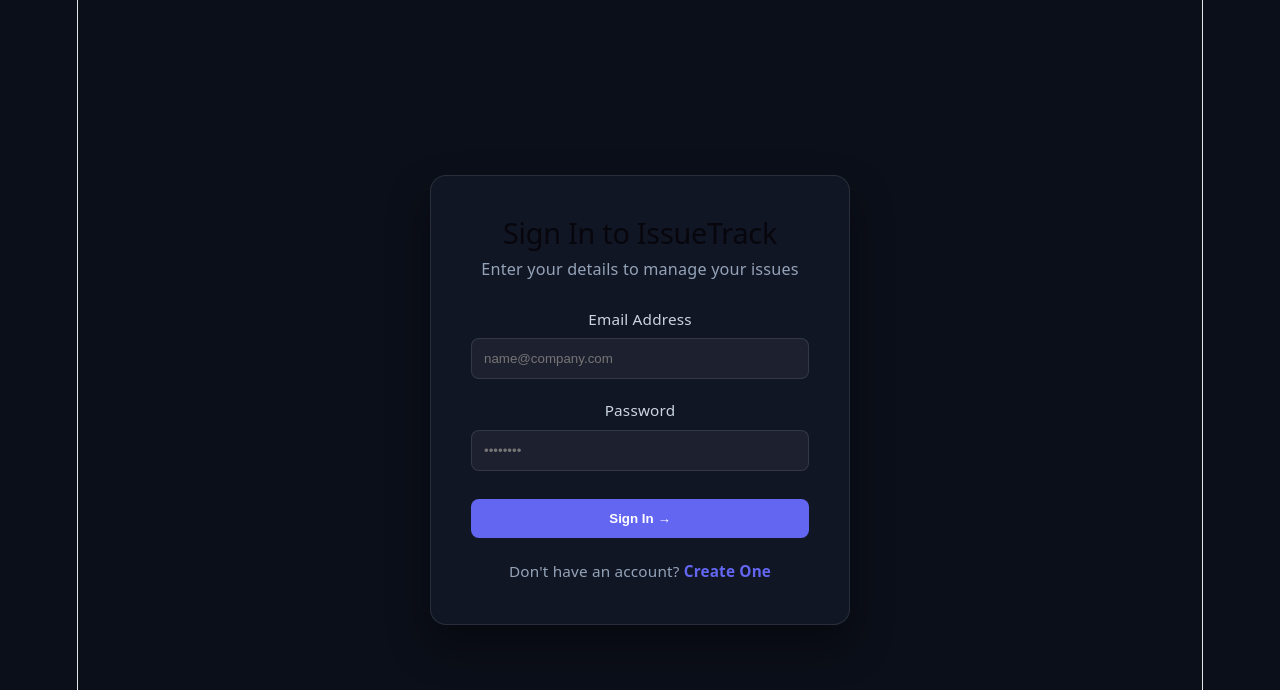
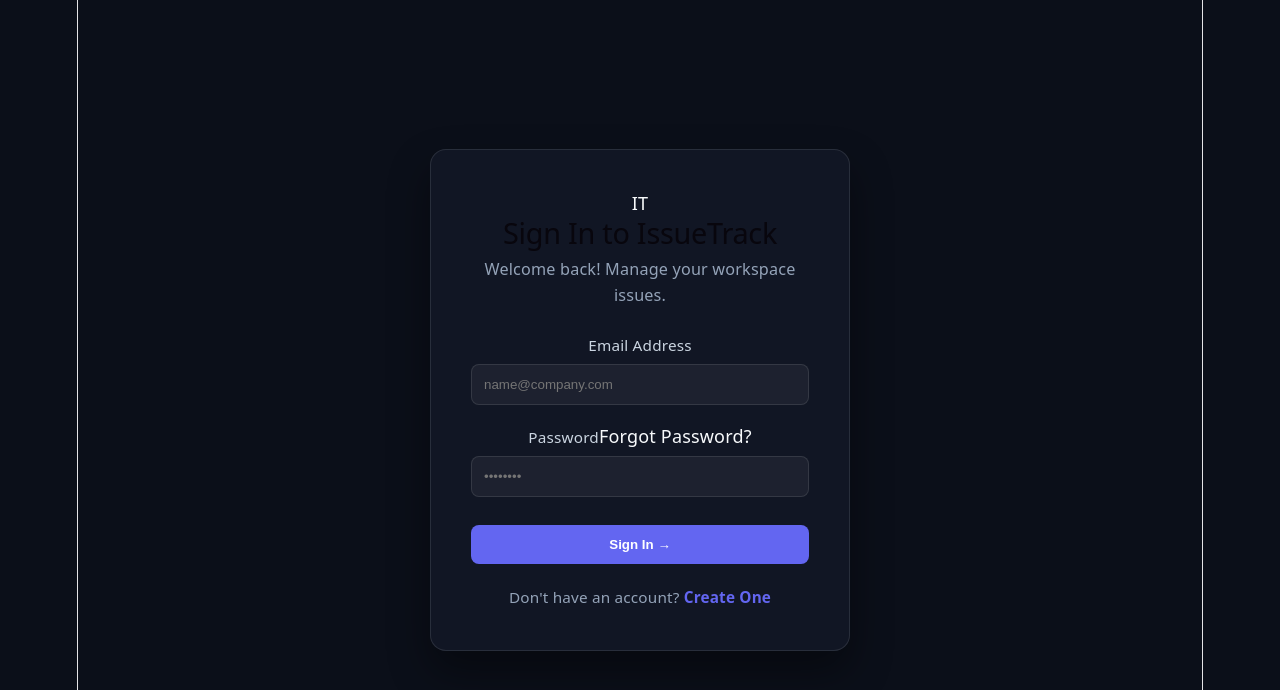
Before and after one commit to virtualanil/issues, a React (Vite) app: page / in a window 1280 px wide. Shown: the top 690 px of the page. Built offline with nearby package versions, Linux system fonts and the light colour scheme; no server answers.

Commit message:
Update Login.jsx

```diff
--- a/src/Login.jsx
+++ b/src/Login.jsx
@@ -1,5 +1,5 @@
 import { useState } from "react";
-import { signInWithEmailAndPassword } from "firebase/auth";
+import { signInWithEmailAndPassword, sendPasswordResetEmail } from "firebase/auth";
 import { auth } from "./firebase";
 
 function Login({ onRegister }) {
@@ -7,10 +7,12 @@
   const [password, setPassword] = useState("");
   const [loading, setLoading] = useState(false);
   const [error, setError] = useState("");
+  const [msg, setMsg] = useState(""); // Success message for password reset
 
   const handleLogin = async (e) => {
     e.preventDefault();
     setError("");
+    setMsg("");
     try {
       setLoading(true);
       await signInWithEmailAndPassword(auth, email.trim(), password);
@@ -20,13 +22,32 @@
     }
   };
 
+  const handleForgotPassword = async () => {
+    setError("");
+    setMsg("");
+    if (!email.trim()) {
+      setError("Please enter your email address first to reset your password.");
+      return;
+    }
+    try {
+      await sendPasswordResetEmail(auth, email.trim());
+      setMsg("Password reset link sent to your email!");
+    } catch (err) {
+      setError("Failed to send reset email. Make sure the email is correct.");
+    }
+  };
+
   return (
     <div className="auth-wrapper">
       <div className="auth-box">
-        <h2>Sign In to IssueTrack</h2>
-        <p className="auth-subtitle">Enter your details to manage your issues</p>
+        <div className="brand-header">
+          <div className="logo-icon">IT</div>
+          <h2>Sign In to <span className="highlight">IssueTrack</span></h2>
+        </div>
+        <p className="auth-subtitle">Welcome back! Manage your workspace issues.</p>
 
-        {error && <div className="alert-error">{error}</div>}
+        {error && <div className="alert-box alert-error">{error}</div>}
+        {msg && <div className="alert-box alert-success">{msg}</div>}
 
         <form onSubmit={handleLogin}>
           <div className="input-group">
@@ -41,7 +62,12 @@
           </div>
 
           <div className="input-group">
-            <label>Password</label>
+            <div className="label-row">
+              <label>Password</label>
+              <span className="forgot-link" onClick={handleForgotPassword}>
+                Forgot Password?
+              </span>
+            </div>
             <input
               type="password"
               placeholder="••••••••"
```
